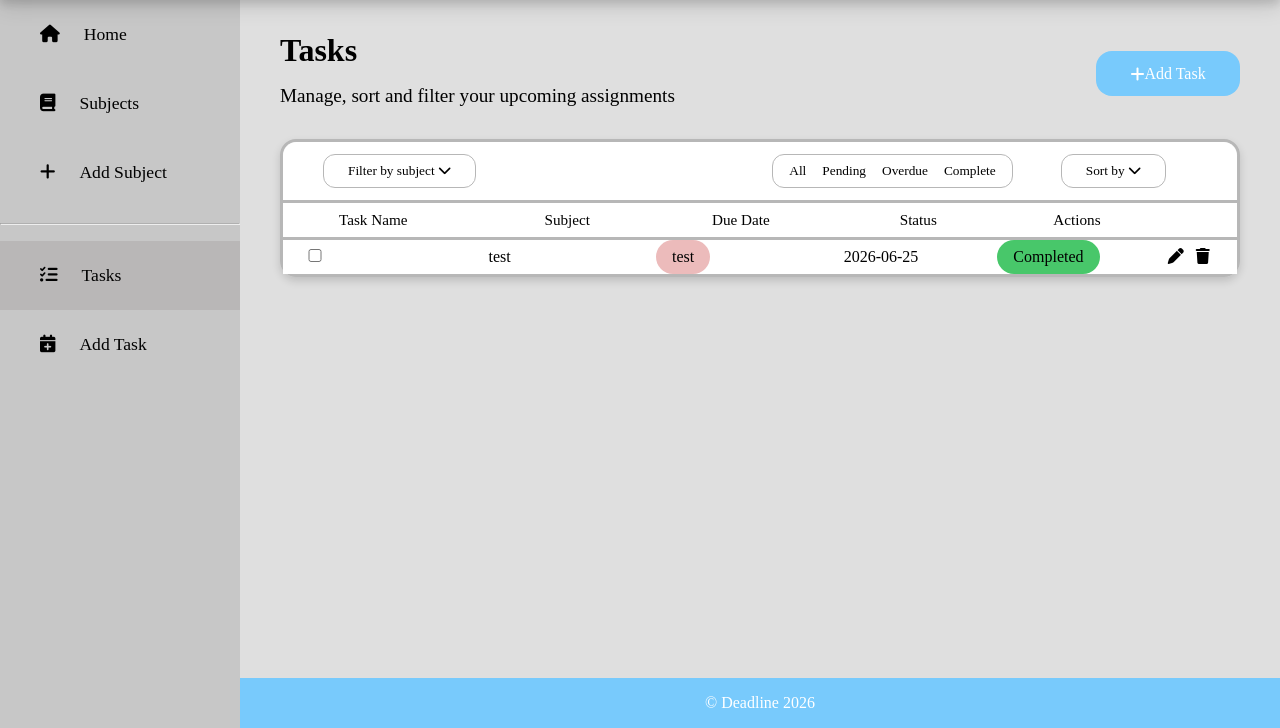
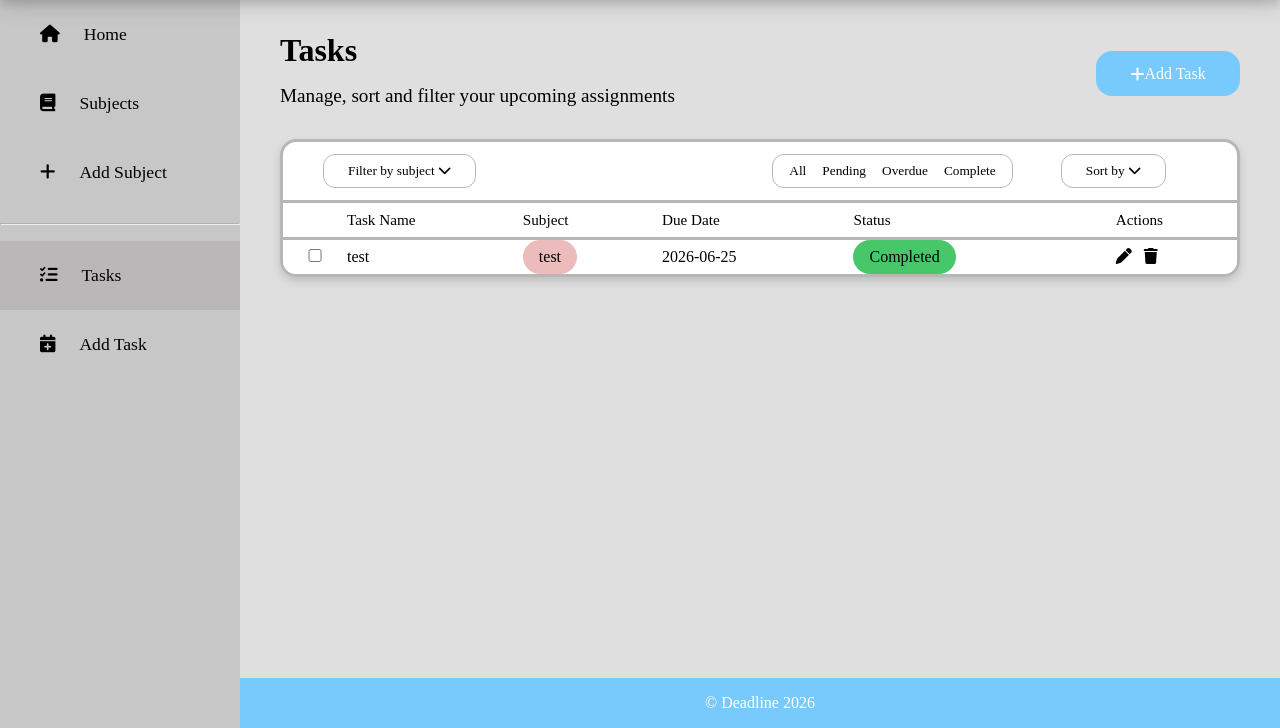
Before and after one commit to 23062bhs/deadline, a Flask app: page /tasks in a window 1280 px wide. Shown: the part 72-800 px from the top of the page. Run offline with Flask 3, Linux system fonts and the light colour scheme; data comes from the database, SQL or seed files in the repository; some libraries are stand-ins or nearby versions; some web fonts are replaced.

Commit message:
fixed overflow and spacing problmes

```diff
--- a/static/style.css
+++ b/static/style.css
@@ -499,7 +499,7 @@ th:last-child {
     border-radius: 2rem;
     display: inline-block;
     white-space: nowrap;
-    max-width: 6rem;
+    max-width: 100%;
     overflow: hidden;
     text-overflow: ellipsis;
     vertical-align: middle;
@@ -655,7 +655,7 @@ th:last-child {
     margin-top: 2rem;
     font-family: 'Satoshi';
     display: grid;
-    grid-template-columns: repeat(auto-fill, minmax(12rem, 1fr));
+    grid-template-columns: repeat(auto-fill, minmax(13rem, 1fr));
     align-items: start;
     gap: 1.8rem;
     padding-bottom: 2.5rem;
@@ -719,6 +719,7 @@ th:last-child {
     border: #b7b7b7 0.2rem solid;
     border-radius: 1rem;
     box-shadow: 0 4px 8px 0 rgba(0, 0, 0, 0.15);
+    overflow: hidden;
 }
 
 .tasks-toolbar {
@@ -794,7 +795,7 @@ th:last-child {
 thead .list-headers th {
     text-align: left;
     background-color: #ffffff;
-    padding: 0.5rem 0 0.5rem 3.5rem;
+    padding: 0.5rem 0 0.5rem 0rem;
     border-bottom: #b7b7b7 0.2rem solid;
 }
 
@@ -813,7 +814,6 @@ thead .list-headers th {
     font-weight: 500;
     color: #000000;
     font-size: 0.95rem;
-    padding: 0.5rem 0 0.5rem 5rem;
 }
 
 .task-info {
@@ -856,3 +856,7 @@ thead .list-headers th {
     justify-content: center;
     align-items: center;
 }
+
+.checkbox-header, .checkbox-cell {
+    width: 3rem;
+}
--- a/templates/tasks.html
+++ b/templates/tasks.html
@@ -30,10 +30,11 @@
     <table class="task-list">
         <thead>
             <tr class="list-headers">
-                <th>Task Name</th>
-                <th>Subject</th>
-                <th>Due Date</th>
-                <th>Status</th>
+                <th class="checkbox-header" style="width:1%; white-space:nowrap;"></th>
+                <th class="name-header">Task Name</th>
+                <th class="subject-header">Subject</th>
+                <th class="date-header">Due Date</th>
+                <th class="status-header">Status</th>
                 <th class="actions-header">Actions</th>
             </tr>
         </thead>
@@ -41,13 +42,13 @@
             {% if tasks %}
                 {% for task in tasks %}
                     <tr class="task-info">
-                        <td>
+                        <td class="checkbox-cell">
                             <input type="checkbox" class="task-checkbox">
                         </td>
-                        <td>{{ task[1] }}</td>
-                        <td class="pill" style="--bg-color: {{ task[5] }}; background-color: var(--bg-color);" title="{{ task[3] }}">{{ task[3] }}</td> <!-- sets the color of the pill to the color of the subject -->
-                        <td>{{ task[2] }}</td>
-                        <td class="pill" style="--bg-color: {{ task[6] }}; background-color: var(--bg-color);">{{ task[4] }}</td> <!-- sets the pill color to the color associated with the status -->
+                        <td class="name-cell">{{ task[1] }}</td>
+                        <td class="subject-cell pill" style="--bg-color: {{ task[5] }}; background-color: var(--bg-color);" title="{{ task[3] }}">{{ task[3] }}</td> <!-- sets the color of the pill to the color of the subject -->
+                        <td class="date-cell">{{ task[2] }}</td>
+                        <td class="status-cell pill" style="--bg-color: {{ task[6] }}; background-color: var(--bg-color);">{{ task[4] }}</td> <!-- sets the pill color to the color associated with the status -->
                         <td>
                             <div>
                                 <a href="javascript:void(0)"
```
